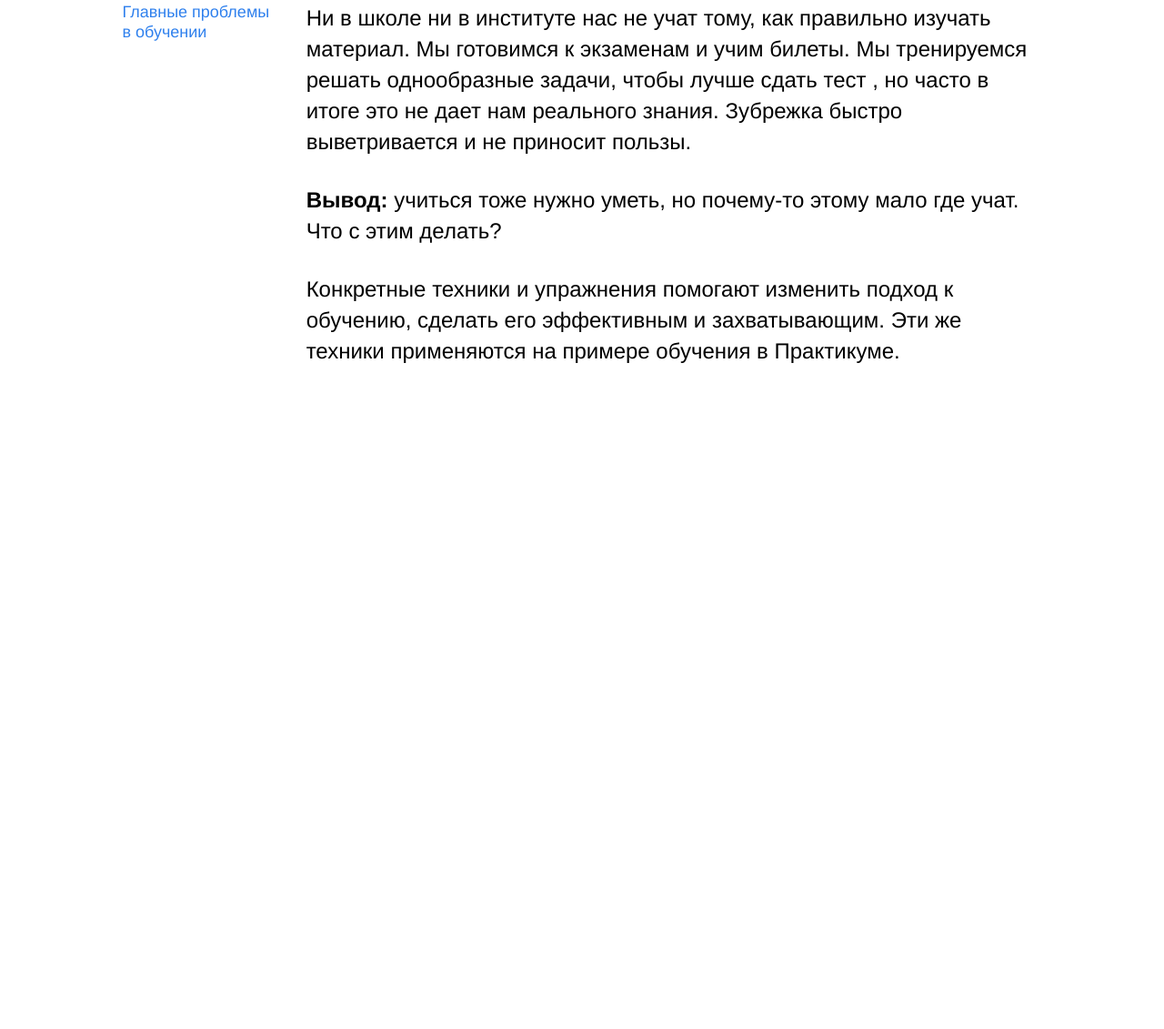
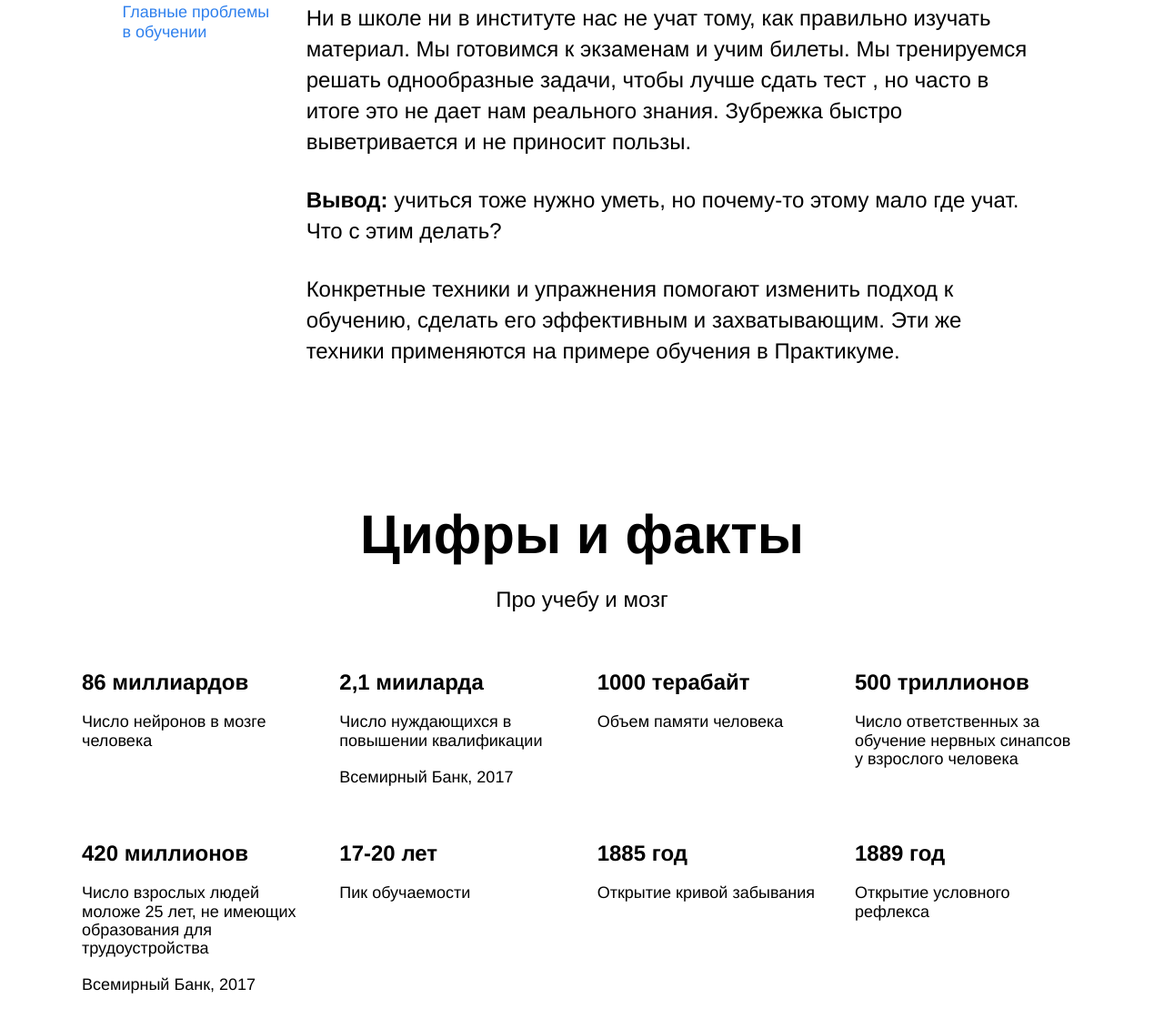
Before and after one commit to anaydenov44/first-project, a plain HTML site: page index.html in a window 1280 px wide. Shown: the part 861-1992 px from the top of the page at 91% size. Before the commit the page ends 1264 px from the top, so only its background shows below. Drawn offline with Linux system fonts and the light colour scheme.

Commit message:
Сделан блок digits

```diff
--- a/index.html
+++ b/index.html
@@ -44,6 +44,47 @@
       </section>
 
       <section class="digits">
+        <h1 class="title digits__title">Цифры и факты</h1>
+        <h4 class="subtitle digits__subtitle">Про учебу и мозг</h4>
+        <div class="table digits__table">
+            <div class="cell">
+                <h5 class="heading cell__heading">86 миллиардов</h5>
+                <p class="text cell__text">Число нейронов в мозге человека</p>
+            </div>
+            <div class="cell">
+                <h5 class="heading cell__heading">2,1 мииларда</h5>
+                <p class="text cell__text">Число нуждающихся в повышении квалификации</p>
+                <p class="text cell__text cell__text__author">Всемирный Банк, 2017</p>
+            </div>
+            <div class="cell">
+                <h5 class="heading cell__heading">1000 терабайт</h5>
+                <p class="text cell__text">Объем памяти человека</p>
+            </div>
+            <div class="cell">
+                <h5 class="heading cell__heading">500 триллионов</h5>
+                 <p class="text cell__text">Число ответственных за обучение нервных синапсов
+                у взрослого человека</p>
+            </div>
+            <div class="cell">
+                <h5 class="heading cell__heading">420 миллионов</h5>
+                <p class="text cell__text">Число взрослых людей моложе 25 лет, не имеющих
+                образования для трудоустройства</p>
+                <p class="text cell__text cell__text__author">Всемирный Банк, 2017</p>
+            </div>
+            <div class="cell">
+                <h5 class="heading cell__heading">17-20 лет</h5>
+                <p class="text cell__text">Пик обучаемости</p>
+            </div>
+            <div class="cell">
+                <h5 class="heading cell__heading">1885 год</h5>
+                <p class="text cell__text">Открытие кривой забывания</p>
+            </div>
+            <div class="cell">
+                <h5 class="heading cell__heading">1889 год</h5>
+                <p class="text cell__text">Открытие условного рефлекса</p>
+            </div>
+        </div>
+
       </section>
 
       <section class="feynman">
--- a/styles/style.css
+++ b/styles/style.css
@@ -16,7 +16,10 @@
   }
 
 .description{
-    position: relative;
+    padding-top: 100px;
+}
+
+.digits{
     padding-top: 100px;
     padding-bottom: 100px;
 }
@@ -86,9 +89,8 @@
     align-items: stretch;
     flex-wrap: wrap;
     justify-content: space-between;
-    position:absolute;
-    left: 10%;
-    right: 10%;
+    margin-left: 10%;
+    margin-right: 10%;
     min-height: 300px;
 }
 
@@ -124,3 +126,58 @@
     font-size: 24px;
     font-weight: 600;
 }
+
+.digits__title{
+    text-align: center;
+    margin-right: 20%;
+    margin-left: 20%;
+    margin-bottom: 0;
+    line-height: 1.15;
+    font-size: 60px;
+    font-weight: 600;
+}
+
+.digits__subtitle{
+    text-align: center;
+    margin-top: 20px;
+    margin-right: 20%;
+    margin-left: 20%;
+    margin-bottom: 0;
+    line-height: 34px;
+    font-size: 24px;
+    font-weight: normal;
+}
+
+.table{
+    display: flex;
+    flex-wrap: wrap;
+    justify-content: space-between;
+    margin-left: auto;
+    margin-right: auto;
+    margin-top: 0;
+    width: 1100px;
+}
+
+.cell{
+    margin-top: 60px;
+    width: 250px;
+}
+
+.cell__heading{
+    margin: 0px;
+    margin-bottom: 20px;
+    line-height: 1.15;
+    font-size: 24px;
+    font-weight: 600;
+}
+
+.cell__text{
+    margin: 0 0 20px;
+    line-height: 1.12;
+    font-size: 18px;
+    font-weight: normal;
+}
+
+.cell__text__author{
+    margin-bottom: 0;
+}
```
